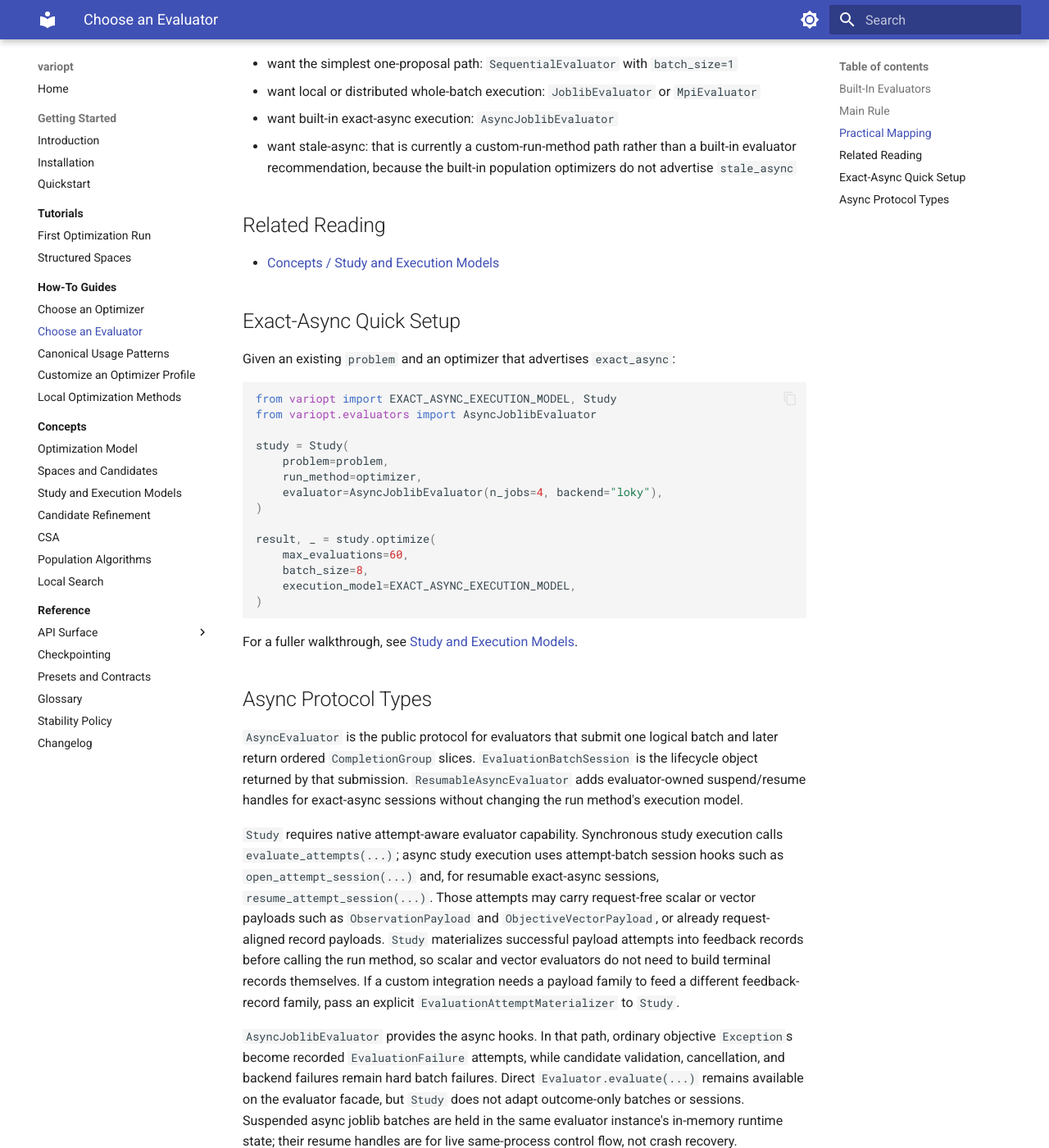
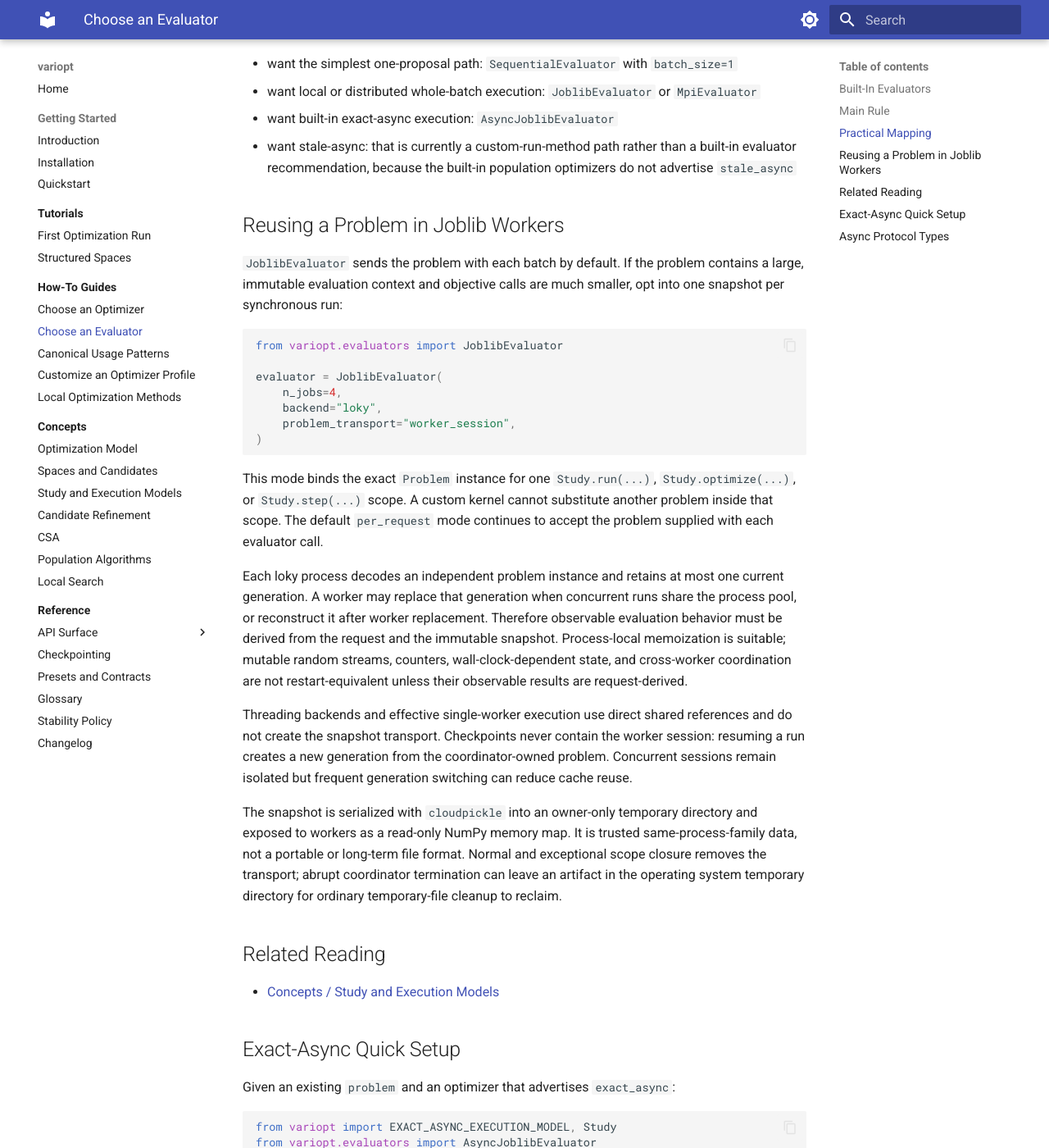
Before and after one commit to isty2e/variopt, an MkDocs documentation site: the page built from docs/guides/choose-an-evaluator.md, in a window 1280 px wide and 1400 px high, scrolled down 968 px. Shown: the whole window at 82% size. Built offline with MkDocs 1.6.1 and Material for MkDocs 9.7.7, drawn with Linux system fonts in a browser that asks for light colours.

Commit message:
docs(evaluators): explain Joblib worker sessions

````diff
--- a/docs/guides/choose-an-evaluator.md
+++ b/docs/guides/choose-an-evaluator.md
@@ -40,6 +40,48 @@ labels.
   that is currently a custom-run-method path rather than a built-in evaluator
   recommendation, because the built-in population optimizers do not advertise
   `stale_async`
+
+## Reusing a Problem in Joblib Workers
+
+`JoblibEvaluator` sends the problem with each batch by default. If the problem
+contains a large, immutable evaluation context and objective calls are much
+smaller, opt into one snapshot per synchronous run:
+
+```python
+from variopt.evaluators import JoblibEvaluator
+
+evaluator = JoblibEvaluator(
+    n_jobs=4,
+    backend="loky",
+    problem_transport="worker_session",
+)
+```
+
+This mode binds the exact `Problem` instance for one `Study.run(...)`,
+`Study.optimize(...)`, or `Study.step(...)` scope. A custom kernel cannot
+substitute another problem inside that scope. The default `per_request` mode
+continues to accept the problem supplied with each evaluator call.
+
+Each loky process decodes an independent problem instance and retains at most
+one current generation. A worker may replace that generation when concurrent
+runs share the process pool, or reconstruct it after worker replacement.
+Therefore observable evaluation behavior must be derived from the request and
+the immutable snapshot. Process-local memoization is suitable; mutable random
+streams, counters, wall-clock-dependent state, and cross-worker coordination
+are not restart-equivalent unless their observable results are request-derived.
+
+Threading backends and effective single-worker execution use direct shared
+references and do not create the snapshot transport. Checkpoints never contain
+the worker session: resuming a run creates a new generation from the
+coordinator-owned problem. Concurrent sessions remain isolated but frequent
+generation switching can reduce cache reuse.
+
+The snapshot is serialized with `cloudpickle` into an owner-only temporary
+directory and exposed to workers as a read-only NumPy memory map. It is trusted
+same-process-family data, not a portable or long-term file format. Normal and
+exceptional scope closure removes the transport; abrupt coordinator termination
+can leave an artifact in the operating system temporary directory for ordinary
+temporary-file cleanup to reclaim.
 
 ## Related Reading
 
````
Also changed, not shown: CHANGELOG.md (+8 -0 lines).
